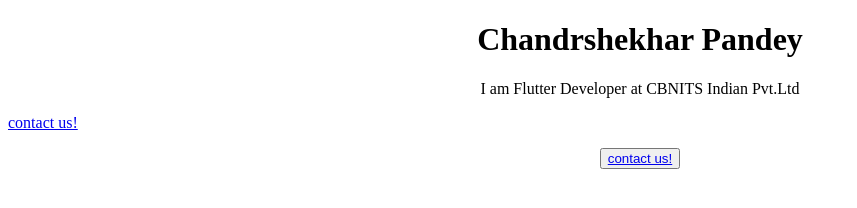
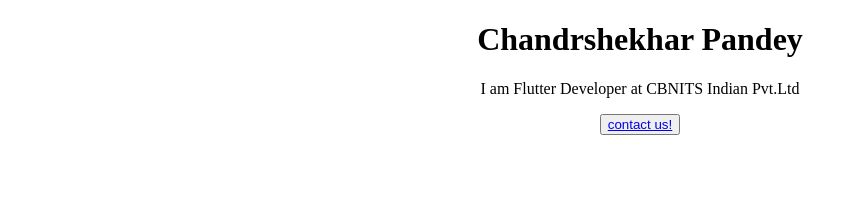
Before and after one commit to chandrshekhar/chandrshekhar.github.io, a plain HTML site: page index.html in a window 1280 px wide. Shown: the whole page, without its empty margins (0-857 px from the left). Drawn offline with Linux system fonts and the light colour scheme.

Commit message:
Update index.html

```diff
--- a/index.html
+++ b/index.html
@@ -12,7 +12,6 @@ div {text-align: center;}
 <body>
   <h1>Chandrshekhar Pandey</h1>
   <p>I am Flutter Developer at CBNITS Indian Pvt.Ltd</p>
-  <a href="https://www.w3schools.com/">contact us!</a>
   <p><button><a href="https://www.linkedin.com/in/chandrshekhar-pandey-ba94b7180/">contact us!</a></button></p>
 </body>
 </html>
```
